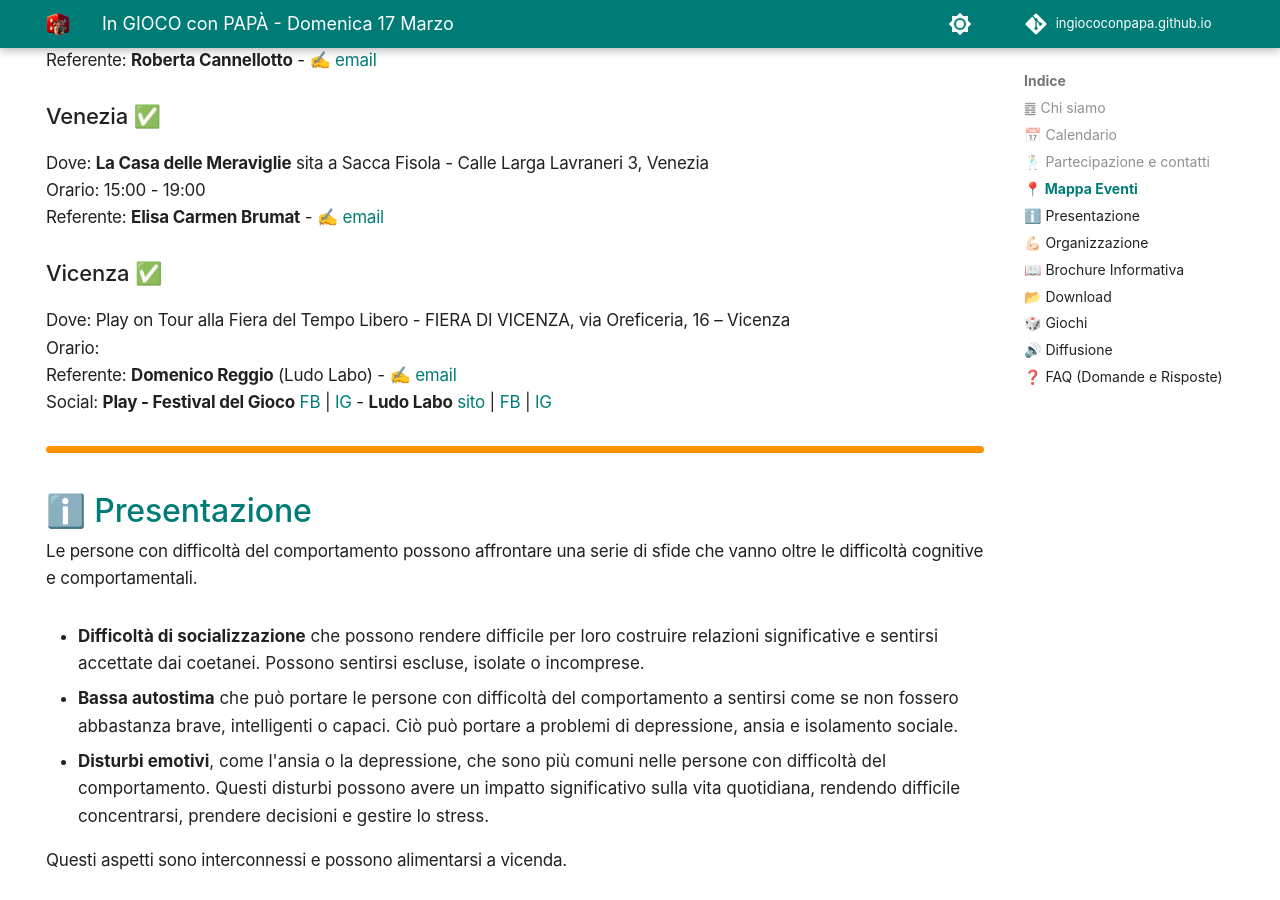
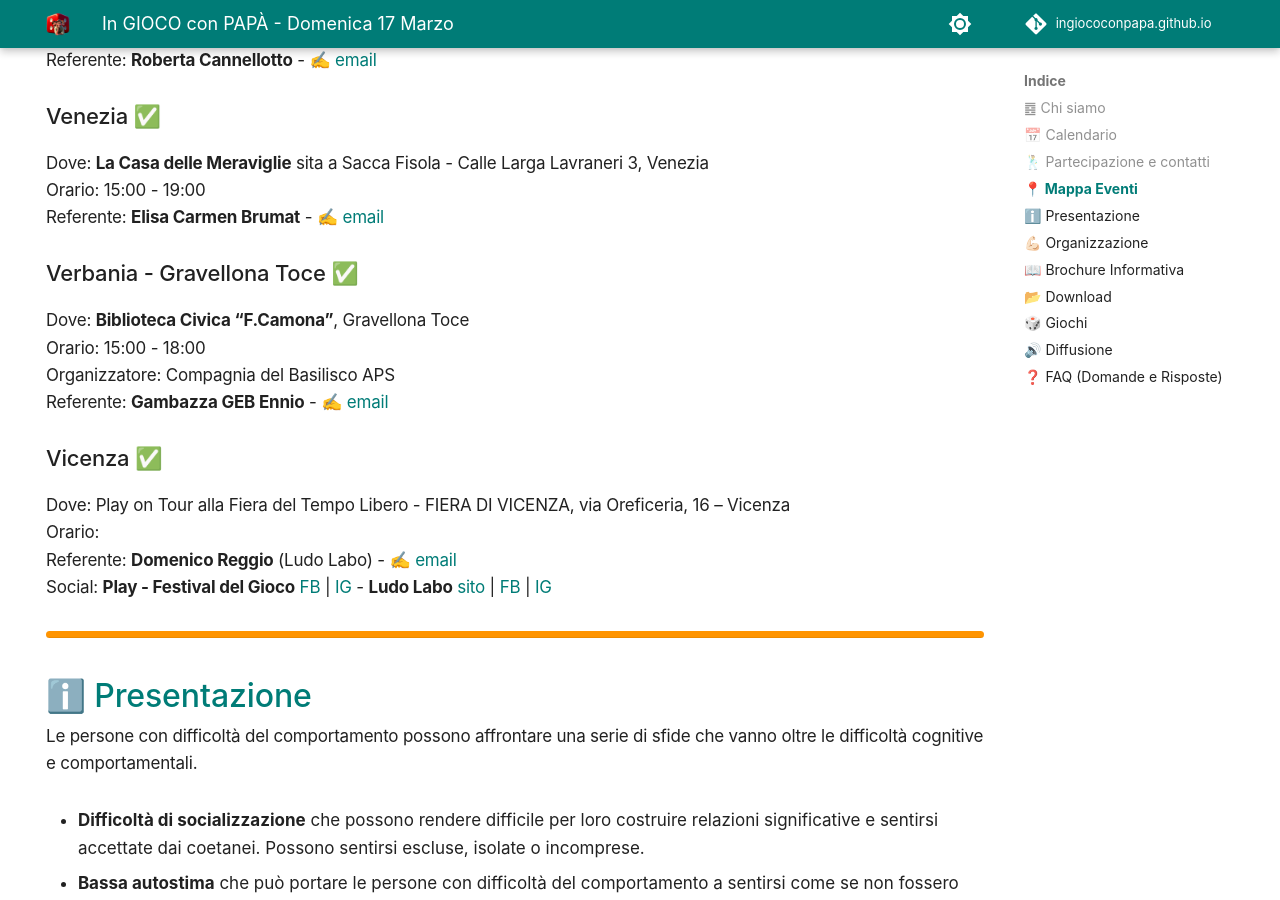
Before and after one commit to ingiococonpapa/ingiococonpapa.github.io, an MkDocs documentation site: the page built from docs/index.md, in a window 1280 px wide and 900 px high, scrolled down 6527 px. Built offline with MkDocs 1.6.1 and Material for MkDocs 9.7.7, drawn with Linux system fonts in a browser that asks for light colours; comment, search, counter and statistics services are not loaded.

Commit message:
verbania

```diff
--- a/docs/index.md
+++ b/docs/index.md
@@ -186,6 +186,12 @@ Referente: **Roberta Cannellotto** - [✍️ email](mailto:roberta.cannellotto@g
 Dove: **La Casa delle Meraviglie** sita a Sacca Fisola - Calle Larga Lavraneri 3, Venezia
 Orario: 15:00 - 19:00
 Referente: **Elisa Carmen Brumat** - [✍️ email](mailto:ludoteca.babajaga@gmail.com)
+
+#### Verbania - Gravellona Toce ✅
+Dove: **Biblioteca Civica “F.Camona”**, Gravellona Toce
+Orario: 15:00 - 18:00
+Organizzatore: Compagnia del Basilisco APS
+Referente: **Gambazza GEB Ennio** - [✍️ email](mailto:amministrazione@compagniadelbasilisco.it)
 
 #### Vicenza ✅
 Dove: Play on Tour alla Fiera del Tempo Libero - FIERA DI VICENZA, via Oreficeria, 16 – Vicenza
```
